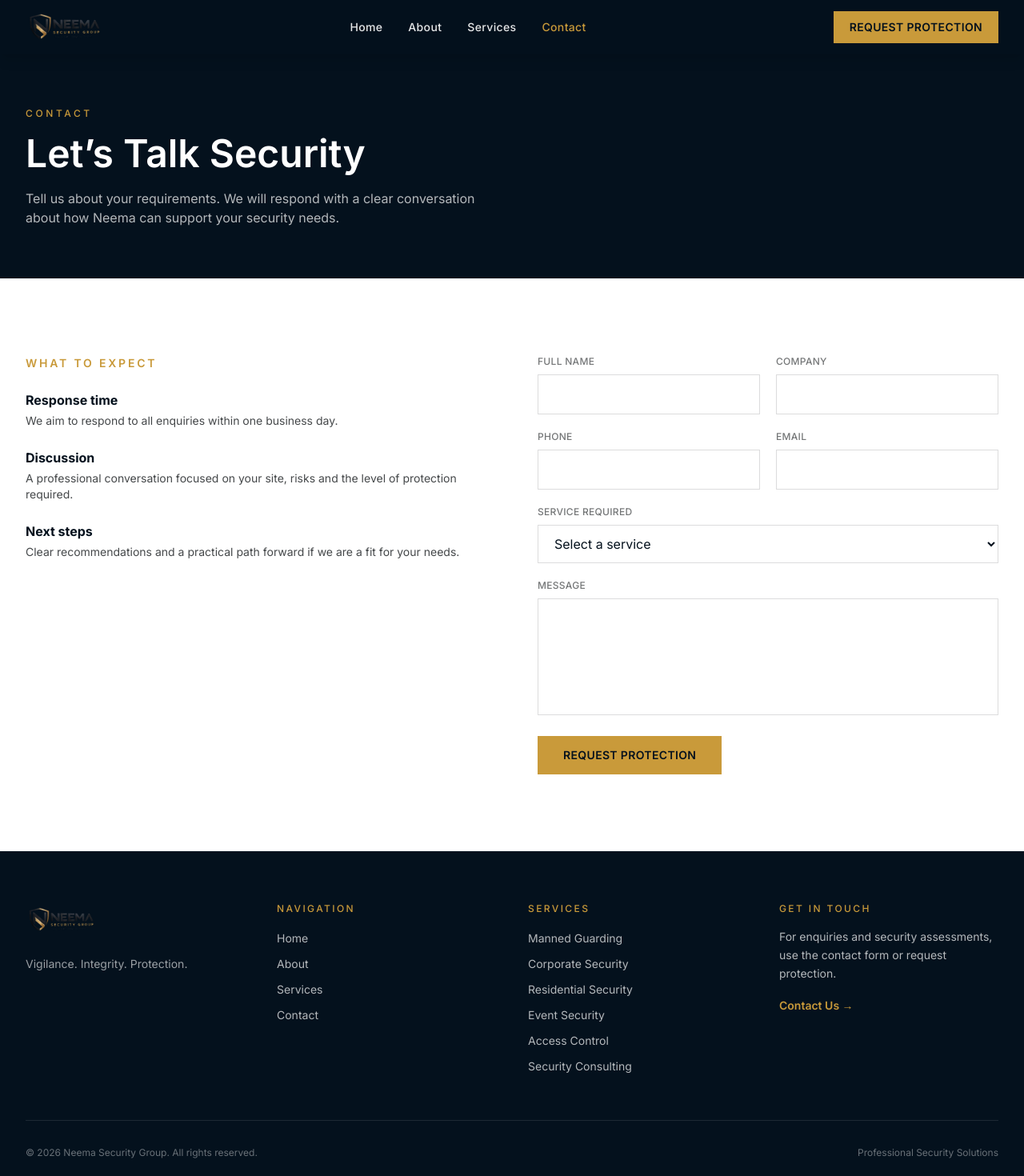
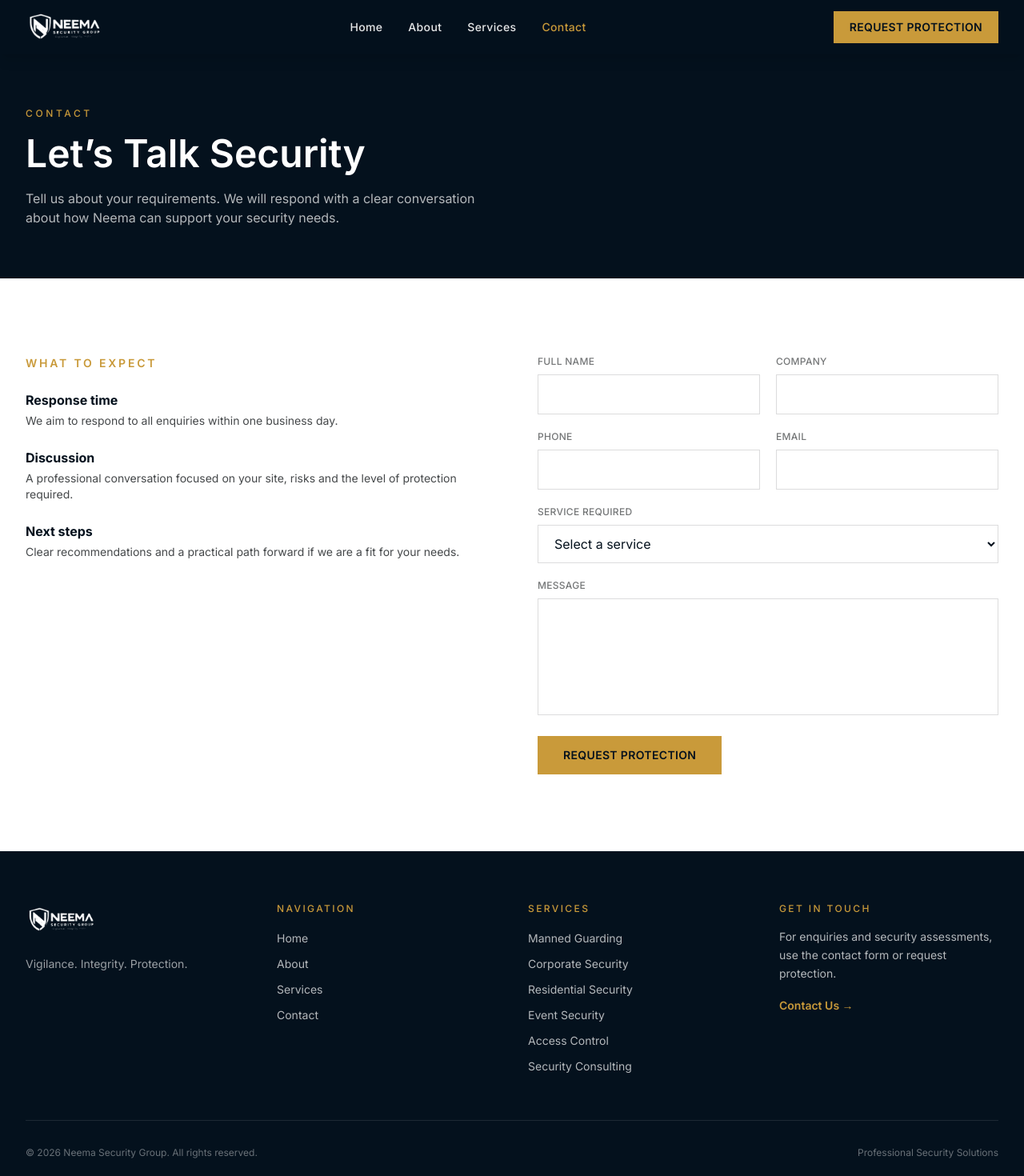
Before and after one commit to Levy254885/neema-security-group, a Next.js app: page /contact in a window 1280 px wide. Shown: the top 1470 px of the page at 80% size. Built offline with nearby package versions, Linux system fonts and the light colour scheme.

Commit message:
Make logo white/visible on dark backgrounds (CSS filter invert)

```diff
--- a/src/components/Footer.tsx
+++ b/src/components/Footer.tsx
@@ -23,7 +23,7 @@ export default function Footer() {
                 alt="Neema Security Group"
                 width={180}
                 height={56}
-                className="h-11 w-auto"
+                className="h-11 w-auto brightness-0 invert"
               />
             </Link>
             <p className="text-sm text-white/60 leading-relaxed">
--- a/src/components/Hero.tsx
+++ b/src/components/Hero.tsx
@@ -61,7 +61,7 @@ export default function Hero() {
             alt="Neema Security Group"
             width={320}
             height={100}
-            className="h-16 sm:h-20 w-auto mx-auto drop-shadow-lg"
+            className="h-16 sm:h-20 w-auto mx-auto drop-shadow-lg brightness-0 invert"
             priority
           />
         </motion.div>
--- a/src/components/Navbar.tsx
+++ b/src/components/Navbar.tsx
@@ -59,7 +59,7 @@ export default function Navbar() {
               alt="Neema Security Group"
               width={200}
               height={64}
-              className="h-10 sm:h-12 w-auto"
+              className="h-10 sm:h-12 w-auto brightness-0 invert"
               priority
             />
           </Link>
```
